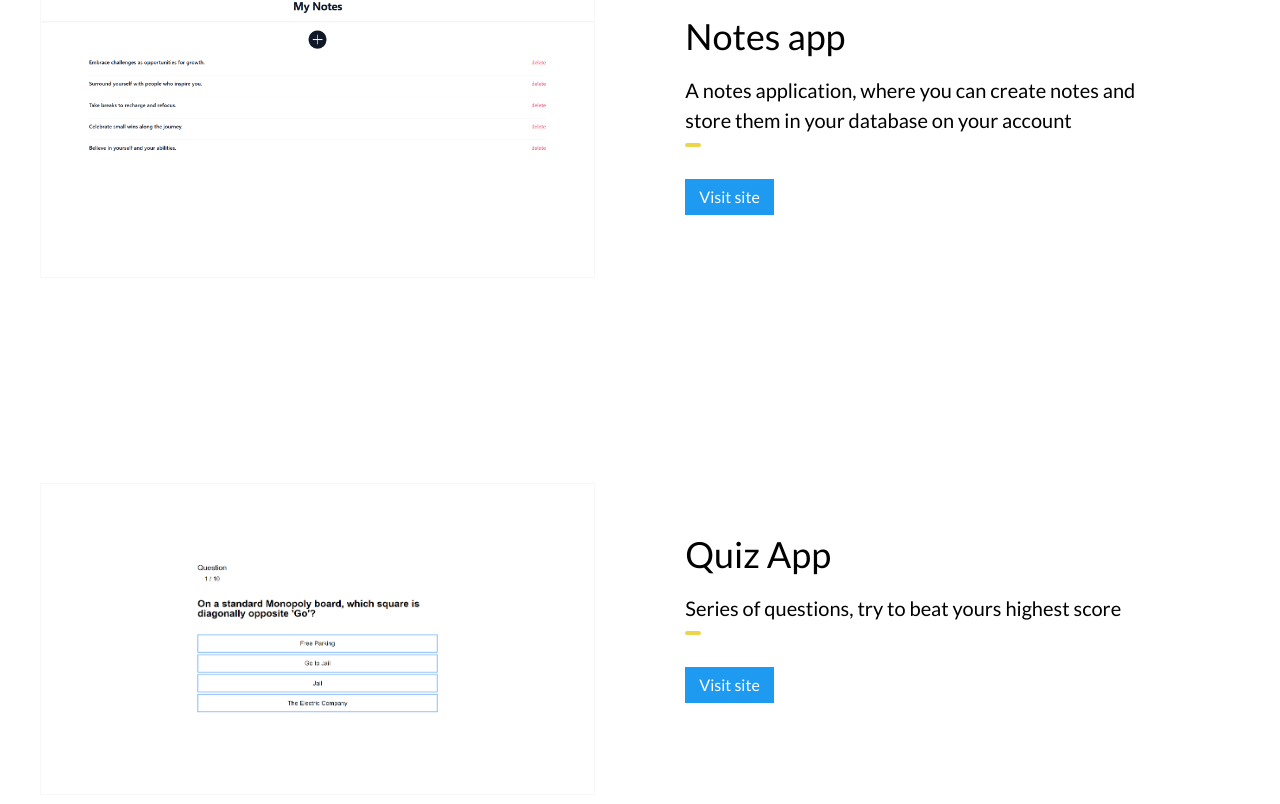
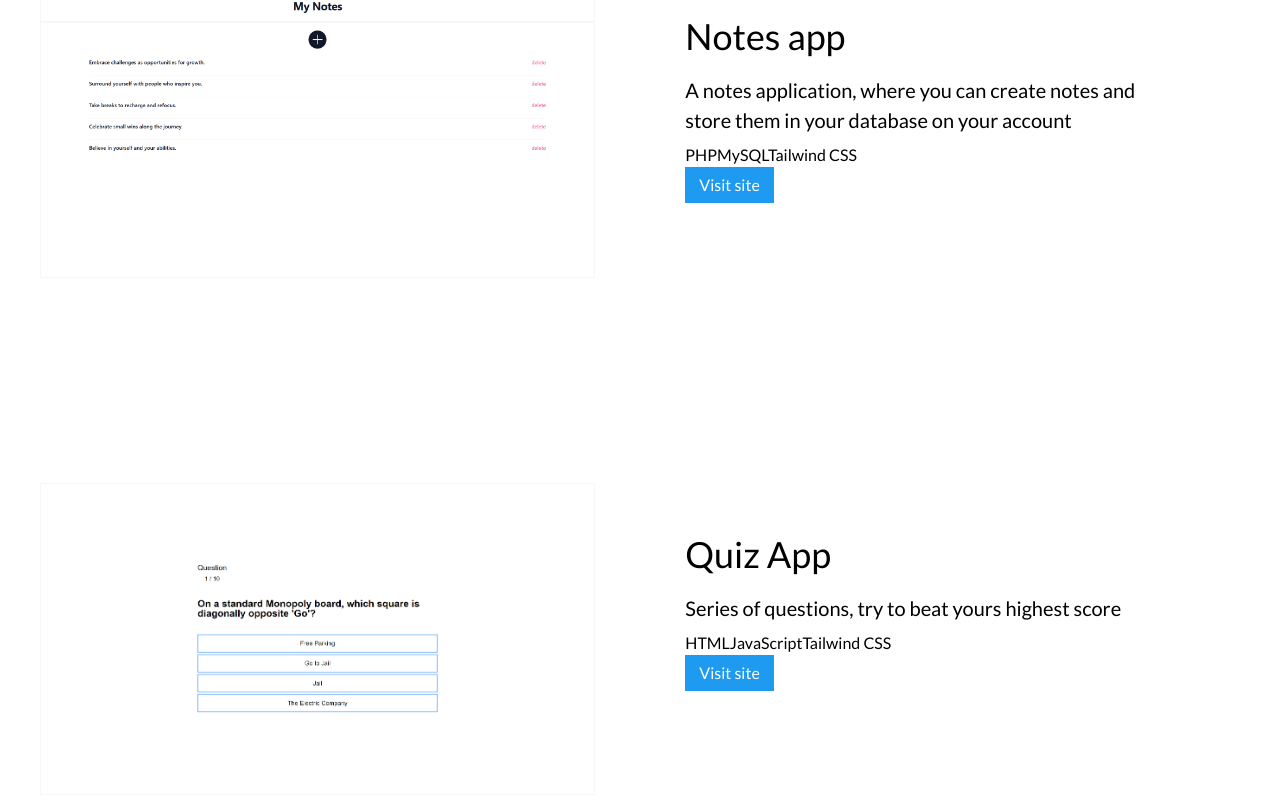
Before and after one commit to subinho/portfolio-2024, a React (Vite) app: page / in a window 1280 px wide. Shown: the part 1096-1900 px from the top of the page. Built offline with nearby package versions, Linux system fonts and the light colour scheme.

Commit message:
refactored to use array

```diff
--- a/src/components/Project.tsx
+++ b/src/components/Project.tsx
@@ -1,13 +1,13 @@
-import { Link } from "react-router-dom";
-import { FC } from "react";
-import { ProjectProps } from "../assets/interfaces/global";
+import { Link } from 'react-router-dom';
+import { FC } from 'react';
+import { ProjectProps } from '../assets/interfaces/global';
 
 const Project: FC<ProjectProps> = ({
   image,
   heading,
   desc,
-  badge,
-  badgeColor,
+  badges,
+  // badgeColor,
   refer,
 }): JSX.Element => {
   return (
@@ -16,13 +16,20 @@ const Project: FC<ProjectProps> = ({
       <div className="project_details">
         <h3 className="project_details-heading">{heading}</h3>
         <p className="project_details-desc">{desc}</p>
-        <span className="project_badge" style={{ backgroundColor: badgeColor }}>
+        {/* <span className="project_badge" style={{ backgroundColor: badgeColor }}>
           {badge}
-        </span>
+        </span> */}
+        <div className="project_badges">
+          {badges.map((badge, index) => (
+            <span key={index} className="project_badges-badge">
+              {badge}
+            </span>
+          ))}
+        </div>
         <button
           type="button"
           className={`project_details-btn ${
-            refer === "#" && "under_construction"
+            refer === '#' && 'under_construction'
           }`}
         >
           <Link
@@ -30,10 +37,10 @@ const Project: FC<ProjectProps> = ({
             target="_blank"
             rel="norefer"
             className={`project_details-link ${
-              refer === "#" && "under_construction"
+              refer === '#' && 'under_construction'
             }`}
           >
-            {refer === "#" ? "under construction" : "Visit site"}
+            {refer === '#' ? 'under construction' : 'Visit site'}
           </Link>
         </button>
       </div>
--- a/src/components/Projects.tsx
+++ b/src/components/Projects.tsx
@@ -1,5 +1,5 @@
-import { Project } from "../components";
-import { projectData } from "../assets/data";
+import { Project } from '../components';
+import { projectData } from '../assets/data';
 
 const Projects = () => {
   return (
@@ -10,7 +10,7 @@ const Projects = () => {
             image={item.image}
             heading={item.heading}
             desc={item.desc}
-            badge={item.badge}
+            badges={item.badges}
             badgeColor={item.badgeColor}
             refer={item.refer}
             key={item.id}
```
